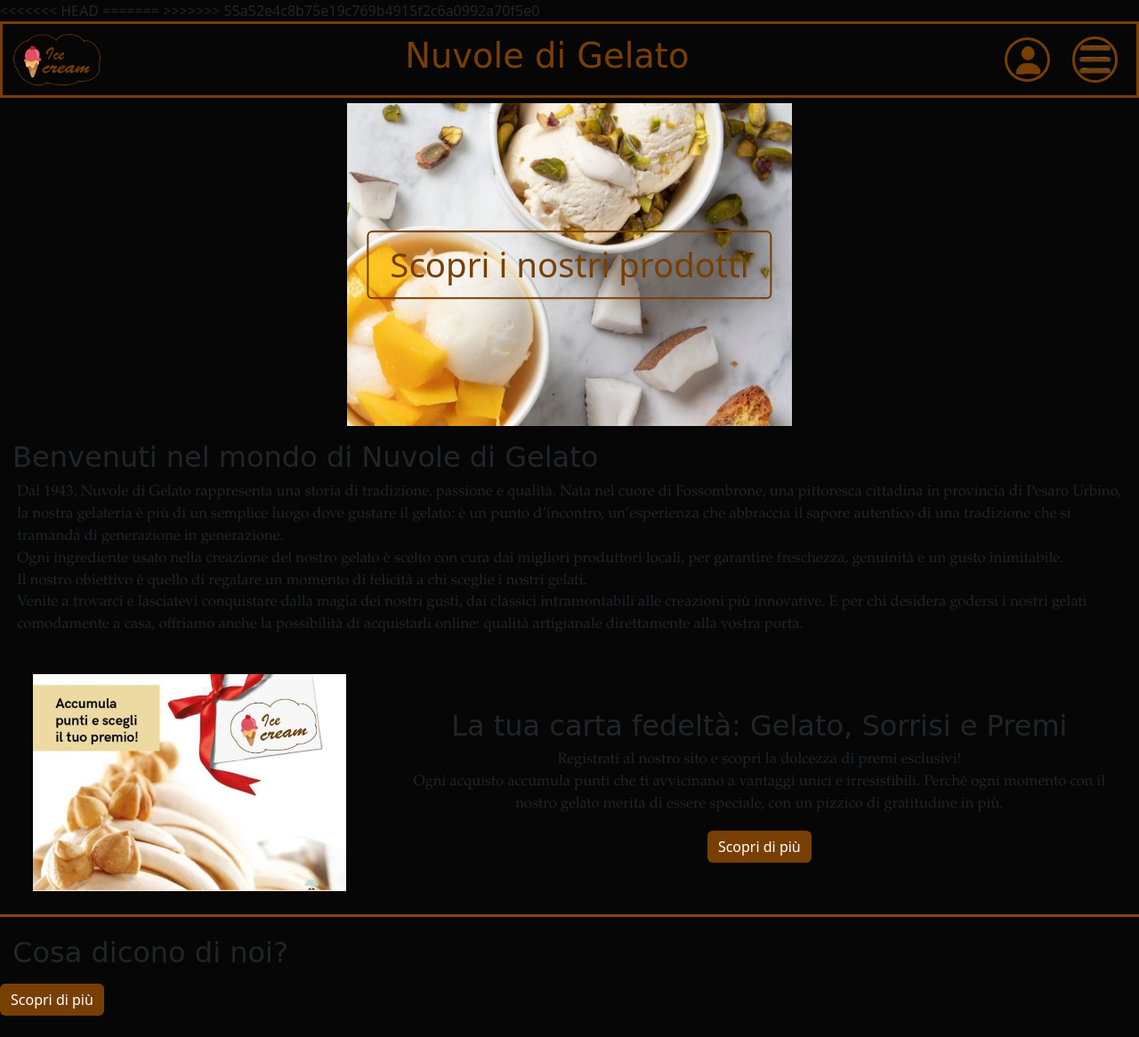
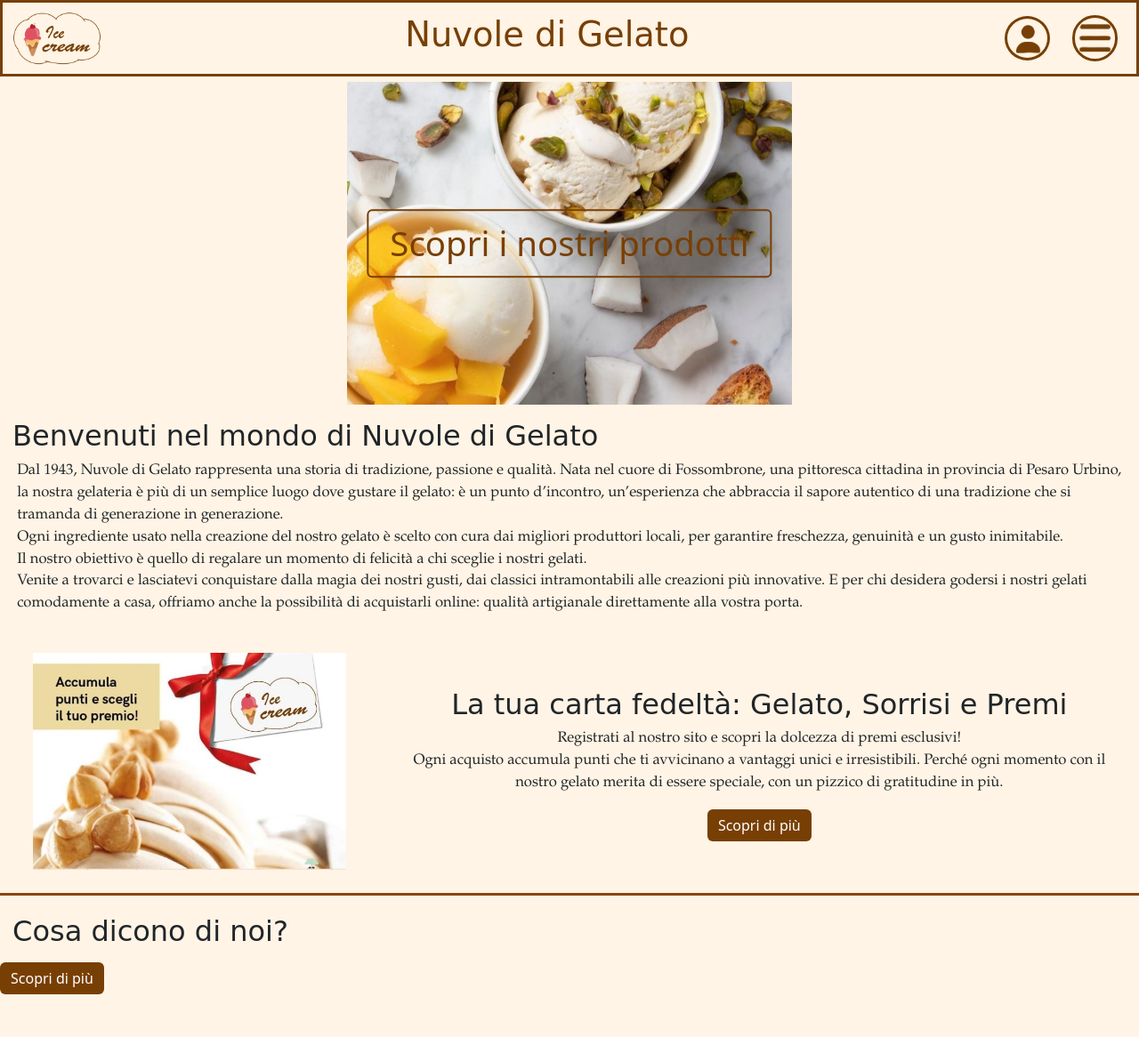
Before and after one commit to BennyBarone/WebProgetto, a PHP site: page / in a window 1280 px wide. Shown: the whole page at 89% size. After the commit the page ends 1118 px from the top, so only its background shows below. Run offline with PHP 8.4, Linux system fonts and the light colour scheme; data that the repository does not hold is empty.

Commit message:
speriamo bene

```diff
--- a/progetto/css/style.css
+++ b/progetto/css/style.css
@@ -1,5 +1,5 @@
 body {
-    background-color: rgb(6, 6, 6);
+    background-color:rgb(255, 244, 229);
 }
 /* Overlay */
 .overlay {
@@ -173,6 +173,8 @@ section div img {
 
 #acquista{
     margin:10% 38%;
+
+
 }
 #scopriTessera:hover,#acquista:hover{
     background-color: rgba(165, 42, 42, 0.1);
@@ -216,6 +218,7 @@ section div img {
 
     #scopriTessera{
         margin-bottom: 5%;
+
     }
 
     .grid-layout{
--- a/progetto/javascript/script.js
+++ b/progetto/javascript/script.js
@@ -1,3 +1,5 @@
+// Seleziona gli elementi
+
 // Seleziona gli elementi
 const menuButton = document.getElementById("menu");
 const overlay = document.getElementById("overlay");
@@ -6,9 +8,21 @@ const closeButton = document.getElementById("closeBtn");
 // Mostra l'overlay al clic del menu
 menuButton.addEventListener("click", () => {
     overlay.classList.add("active");
+
 });
 
 // Nascondi l'overlay al clic del pulsante di chiusura
 closeButton.addEventListener("click", () => {
+
     overlay.classList.remove("active");
 });
+
+c
+
+// Nascondi l'overlay quando si clicca su "Home"
+const homeLink = document.getElementById("homeLink");
+
+homeLink.addEventListener("click", (event) => {
+    event.preventDefault(); // Impedisce il comportamento di default del link
+    location.reload(); // Ricarica la stessa pagina
+});
--- a/progetto/template/base.php
+++ b/progetto/template/base.php
@@ -9,10 +9,6 @@
     <!-- Bootstrap CSS -->
     <link href="https://cdn.jsdelivr.net/npm/bootstrap@5.3.3/dist/css/bootstrap.min.css" rel="stylesheet"
         integrity="sha384-QWTKZyjpPEjISv5WaRU9OFeRpok6YctnYmDr5pNlyT2bRjXh0JMhjY6hW+ALEwIH" crossorigin="anonymous">
-<<<<<<< HEAD
-
-=======
->>>>>>> 55a52e4c8b75e19c769b4915f2c6a0992a70f5e0
     <link rel="stylesheet" href="css/style.css?v=1.0">
 </head>
 <body>
@@ -29,7 +25,7 @@
             <div class=" side-window ">
             <button class="close-button" id="closeBtn">&times;</button>
             <ul class="text-center">
-                <li><a href="#">Home</a></li>
+                <li><a href="#" id="homeLink">Home</a></li>
                 <li><a href="#">Cartà fedeltà</a></li>
                 <li><a href="#">I nostri prodotti</a></li>
                 <li><a href="#">Contatti</a></li>
```
